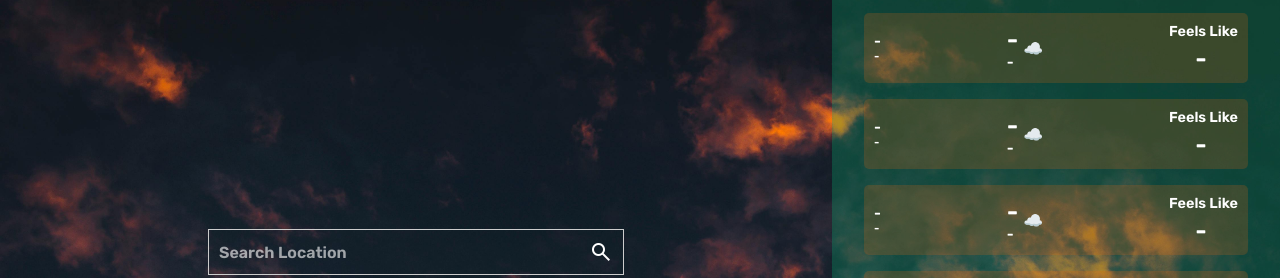
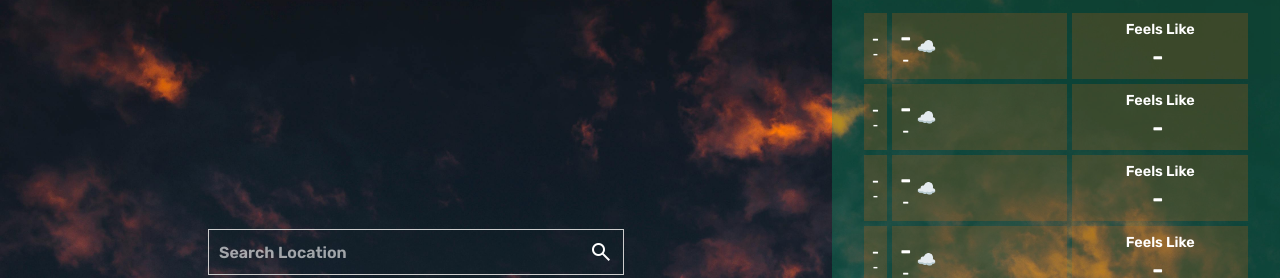
Before and after one commit to Abdl-Hafeez/weathery, a website built with webpack: page src/template.html in a window 1280 px wide. Shown: the part 85-363 px from the top of the page. Built offline with nearby package versions, Linux system fonts and the light colour scheme; no server answers; a web font is replaced by a local one.

Commit message:
Fixed background image Change icons filter color Change background from day to its individul divs Update padding of days Change some flex rules

```diff
--- a/src/style.css
+++ b/src/style.css
@@ -15,7 +15,7 @@ body {
     background-color: #42457b;
     background-image: url(./assets/pexels-viniciusvieirafotografia-2560246.jpg);
     background-size: cover;
-    background-repeat: repeat;
+    background-attachment: fixed;
     display: flex;
 }
 
@@ -117,7 +117,7 @@ h1 > div {
 
 .current-weather-icon img {
     width: 5rem;
-    filter: invert(50%) sepia(100%) saturate(1000%);
+    filter: brightness(0) invert(1);
 }
 
 .time-and-date, .current-condition {
@@ -166,30 +166,45 @@ hr {
 }
 
 .day {
-    background-color: rgba(236, 101, 11, 0.2);
     font-weight: 600;
     border-radius: 5px;
-    padding: 10px;
+    padding-bottom: 5px;
     display: flex;
-    justify-content: space-between;
-    align-items: center;
-    margin-bottom: 1rem;
+    align-items: stretch;
+    gap: 5px;
 }
 
-.day:hover {
+.day > div {
+    background-color: rgba(236, 101, 11, 0.2);
+    padding: 0.5rem;
+    display: flex;
+}
+
+.day div:hover {
     color: rgb(236, 101, 11);
     transition: color 1s;
+}
+
+.next-days-weekday-and-date {
+    writing-mode:sideways-lr;
+}
+
+.date {
+    font-size: 0.7rem;
 }
 
 .next-days-temp-and-condition {
     display: flex;
     align-items: center;
     gap: 5px;
+    flex: 1;
 }
 
 .next-days-temp-and-condition > div, .next-days-weekday-and-date {
     display: flex;
     flex-direction: column;
+    justify-content: center;
+    align-items: center;
 }
 
 .days-reading, .feelslike-reading {
@@ -205,6 +220,7 @@ hr {
     flex-direction: column;
     align-items: center;
     gap: 5px;
+    flex: 1;
 }
 
 .next-days-feelslike span {
@@ -214,11 +230,7 @@ hr {
     gap: 5px;
 }
 
-.date {
-    font-size: 0.7rem;
-}
-
 .next-days-weather-icon img {
     width: 3rem;
-    filter: invert(50%) sepia(100%) saturate(1000%);
+    filter: brightness(0) invert(1);
 }
```
